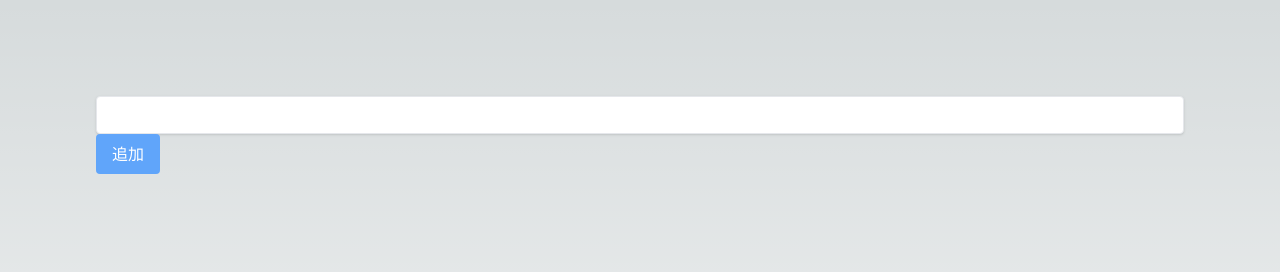
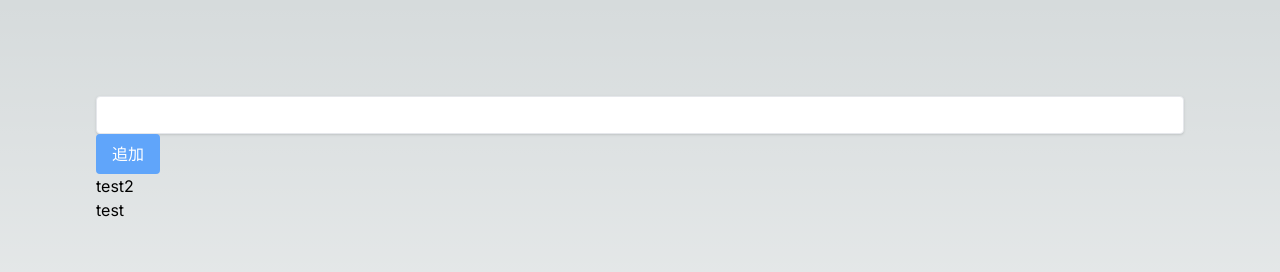
Before and after one commit to hukuryo/Next-Todo-app2, a Next.js app: page / in a window 1280 px wide. Shown: the top 272 px of the page. Built offline with nearby package versions, Linux system fonts and the light colour scheme.

Commit message:
リストコンポーネント作成

```diff
--- a/src/app/page.tsx
+++ b/src/app/page.tsx
@@ -1,11 +1,15 @@
 "use client";
 import React, { MouseEventHandler, useCallback, useRef, useState } from 'react';
 import Form from "../app/components/Form";
+import CompleteList from "../app/components/CompleteLists";
+import CompletedList from "../app/components/CompletedLists";
 
 export default function Home() {
   return (
     <main className="min-h-screen items-center justify-between p-24">
       <Form/>
+      <CompleteList/>
+      <CompletedList/>
   </main>
   )
 }
```
Also changed, not shown: src/app/components/CompleteLists.tsx (renamed from src/app/components/CompleteList.tsx).
